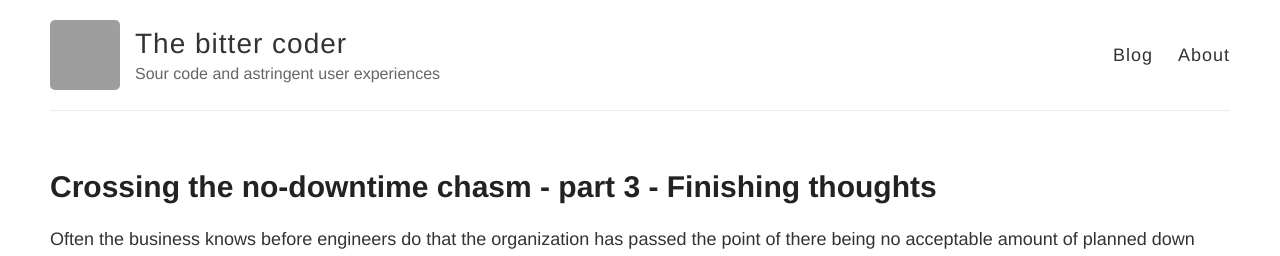
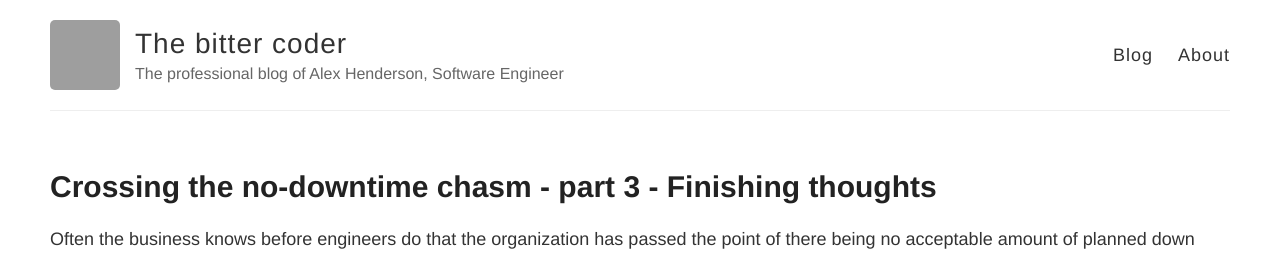
Before and after one commit to bittercoder/bittercoder.github.io, a Jekyll site: the page built from index.html, in a window 1280 px wide. Shown: the top 256 px of the page. Built offline with Jekyll 4.4.1, drawn with Linux system fonts in a browser that asks for light colours; the list of posts is cut into pages by our own code; grey boxes are pictures that could not be loaded.

Commit message:
Update the blog description

```diff
--- a/_config.yml
+++ b/_config.yml
@@ -7,7 +7,7 @@
 name: The bitter coder
 
 # Short bio or description (displayed in the header)
-description: Sour code and astringent user experiences
+description: The professional blog of Alex Henderson, Software Engineer
 
 # URL of your avatar or profile pic (you could use your GitHub profile pic)
 avatar: https://avatars1.githubusercontent.com/u/156155
```
